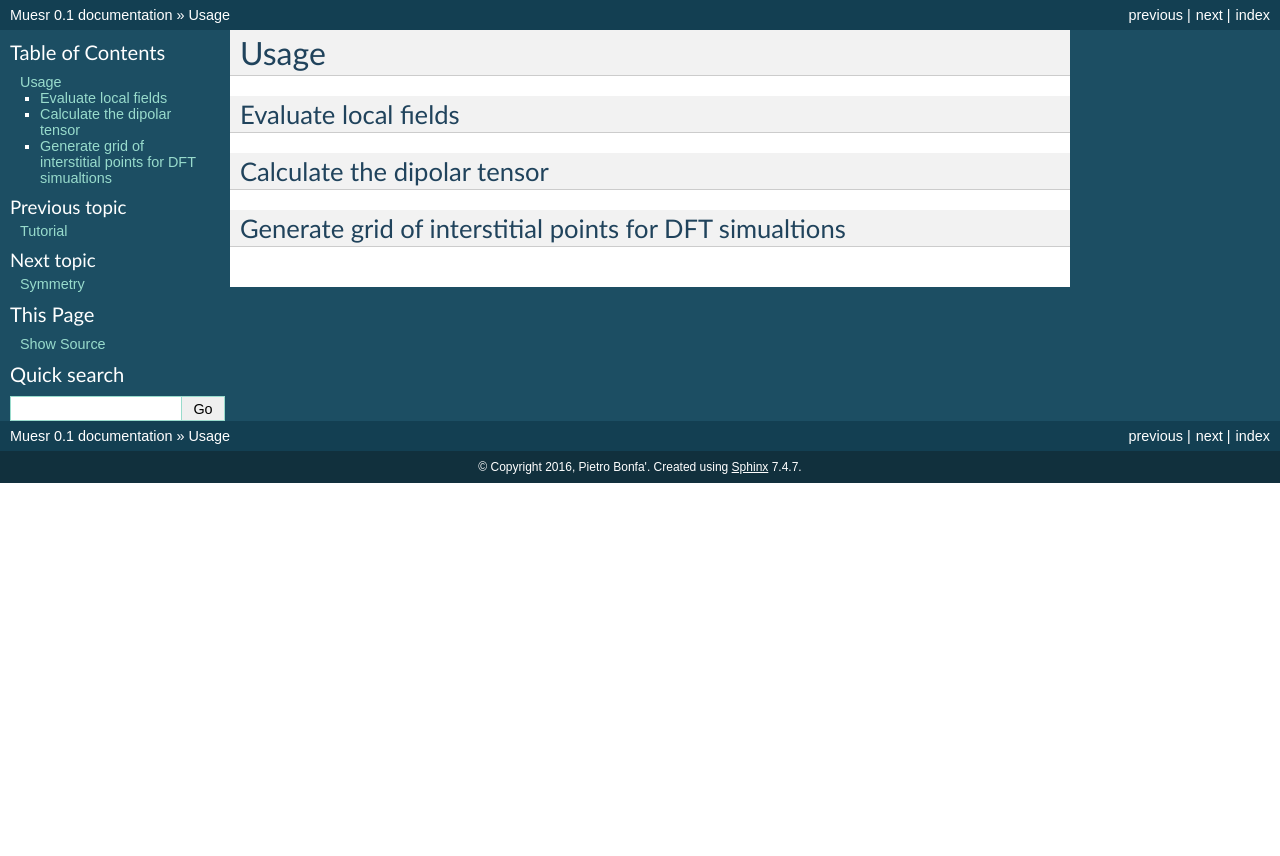
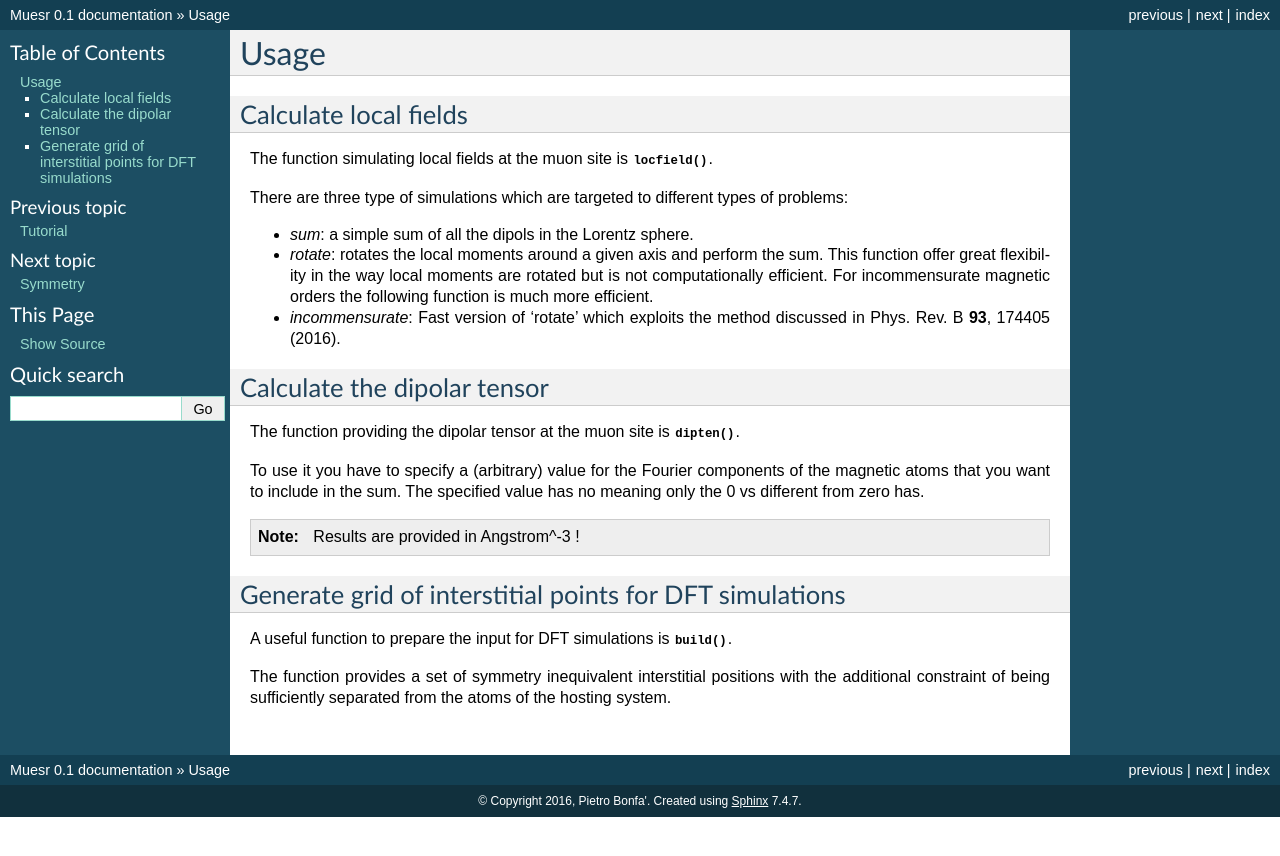
Before and after one commit to bonfus/muesr, a Sphinx documentation site: the page built from docs/Usage.rst, in a window 1280 px wide. Shown: the top 856 px of the page. Built offline with Sphinx 7.4.7, drawn with Linux system fonts in a browser that asks for light colours.

Commit message:
updated documentation

```diff
--- a/docs/Install.rst
+++ b/docs/Install.rst
@@ -38,6 +38,10 @@ XCrysDen  >= 1.0    :mod:`muesr.io.xsf.xsf.show_cell` ,             http://www.x
    The muesr distribution ships with a internal version of appdirs which,
    however, may not be up to date.
 
+To compile the python extension you also need the build tools appropriate
+for your system (gcc on Linux, XCode on OS X, Visual Studio or gcc on Windows).
+
+If you do not want to compile
 
 Installation
 ------------
--- a/docs/Usage.rst
+++ b/docs/Usage.rst
@@ -1,11 +1,45 @@
 Usage
 =====
 
-Evaluate local fields
+Calculate local fields
 ------------------------
+
+The function simulating local fields at the muon site is
+:py:func:`~muesr.engines.clfc.locfield`.
+
+There are three type of simulations which are targeted to different
+types of problems:
+
+- `sum`: a simple sum of all the dipols in the Lorentz sphere.
+- `rotate`: rotates the local moments around a given axis and perform the
+  sum. This function offer great flexibility in the way local moments
+  are rotated but is not computationally efficient. For incommensurate
+  magnetic orders the following function is much more efficient.
+- `incommensurate`: Fast version of 'rotate' which exploits the method
+  discussed in Phys. Rev. B **93**, 174405 (2016).
+
+
 
 Calculate the dipolar tensor
 ----------------------------
 
-Generate grid of interstitial points for DFT simualtions
+The function providing the dipolar tensor at the muon site is
+:py:func:`~muesr.engines.clfc.dipten`.
+
+To use it you have to specify a (arbitrary) value for the Fourier components
+of the magnetic atoms that you want to include in the sum. The specified
+value has no meaning only the 0 vs different from zero has.
+
+.. note::
+   Results are provided in Angstrom^-3 !
+
+
+Generate grid of interstitial points for DFT simulations
 ---------------------------------------------------------
+
+A useful function to prepare the input for DFT simulations is
+:py:func:`~muesr.utilities.dft_grid.build`.
+
+The function provides a set of symmetry inequivalent interstitial
+positions with the additional constraint of being sufficiently separated
+from the atoms of the hosting system.
```
Also changed, not shown: README.md (+11 -2 lines).
